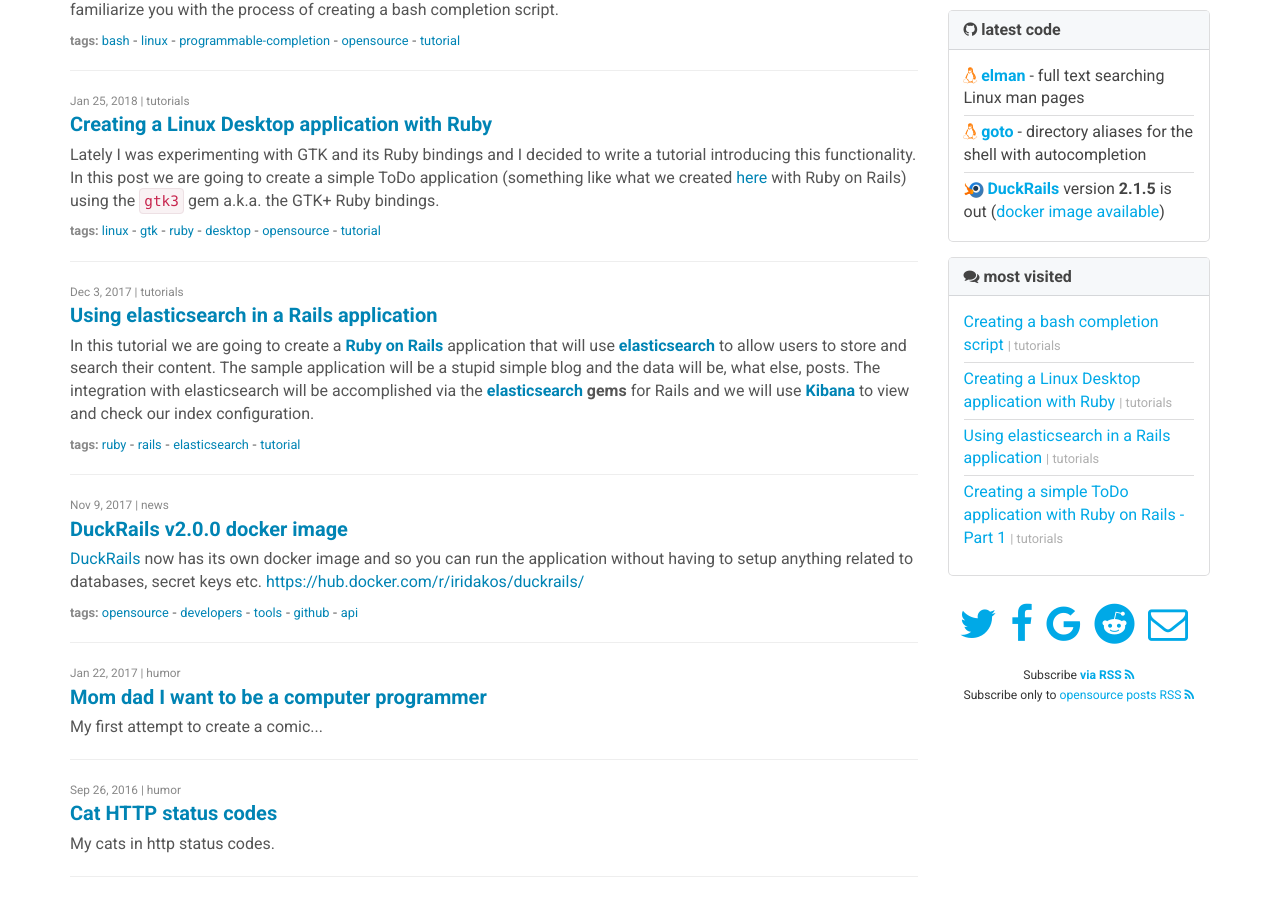
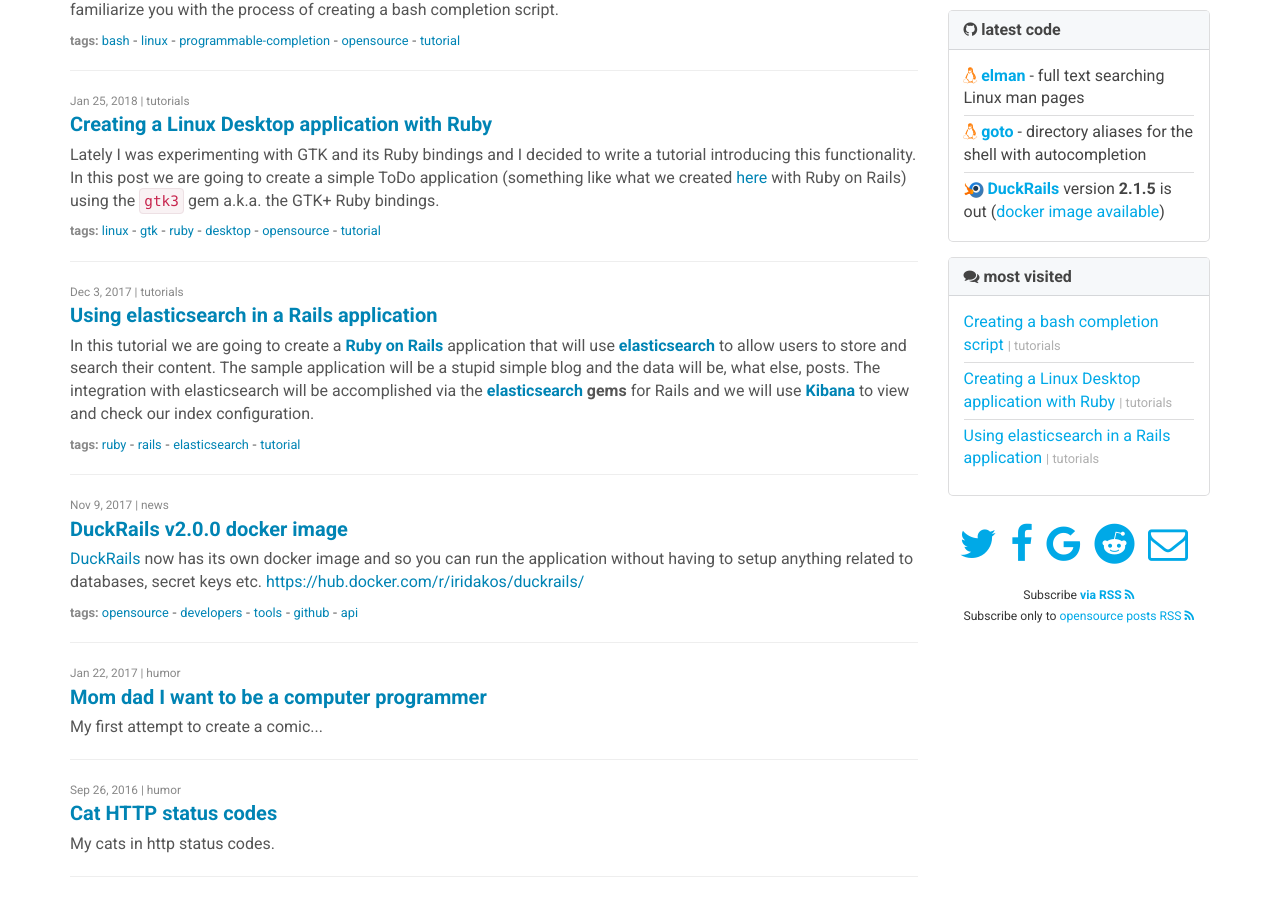
Before and after one commit to iridakos/iridakos.github.io, a Jekyll site: the page built from index.html, in a window 1280 px wide and 900 px high, scrolled down 387 px. Built offline with Jekyll 4.4.1, drawn with Linux system fonts in a browser that asks for light colours; nearby versions of some CDN libraries; the list of posts is cut into pages by our own code; comment, search, counter and statistics services are not loaded.

Commit message:
Update 2013-12-07-creating-a-simple-todo-part-1.markdown

```diff
--- a/_posts/2013-12-07-creating-a-simple-todo-part-1.markdown
+++ b/_posts/2013-12-07-creating-a-simple-todo-part-1.markdown
@@ -8,7 +8,7 @@
 outline: true
 image: "https://iridakos.com/assets/images/irida-favicon.png"
 identifier: "todo-part-1"
-popular: 6
+popular: -6
 tags: ruby rails tutorial todo application developers mvc
 show_popular_inline_posts: true
 redirect_from:
```
